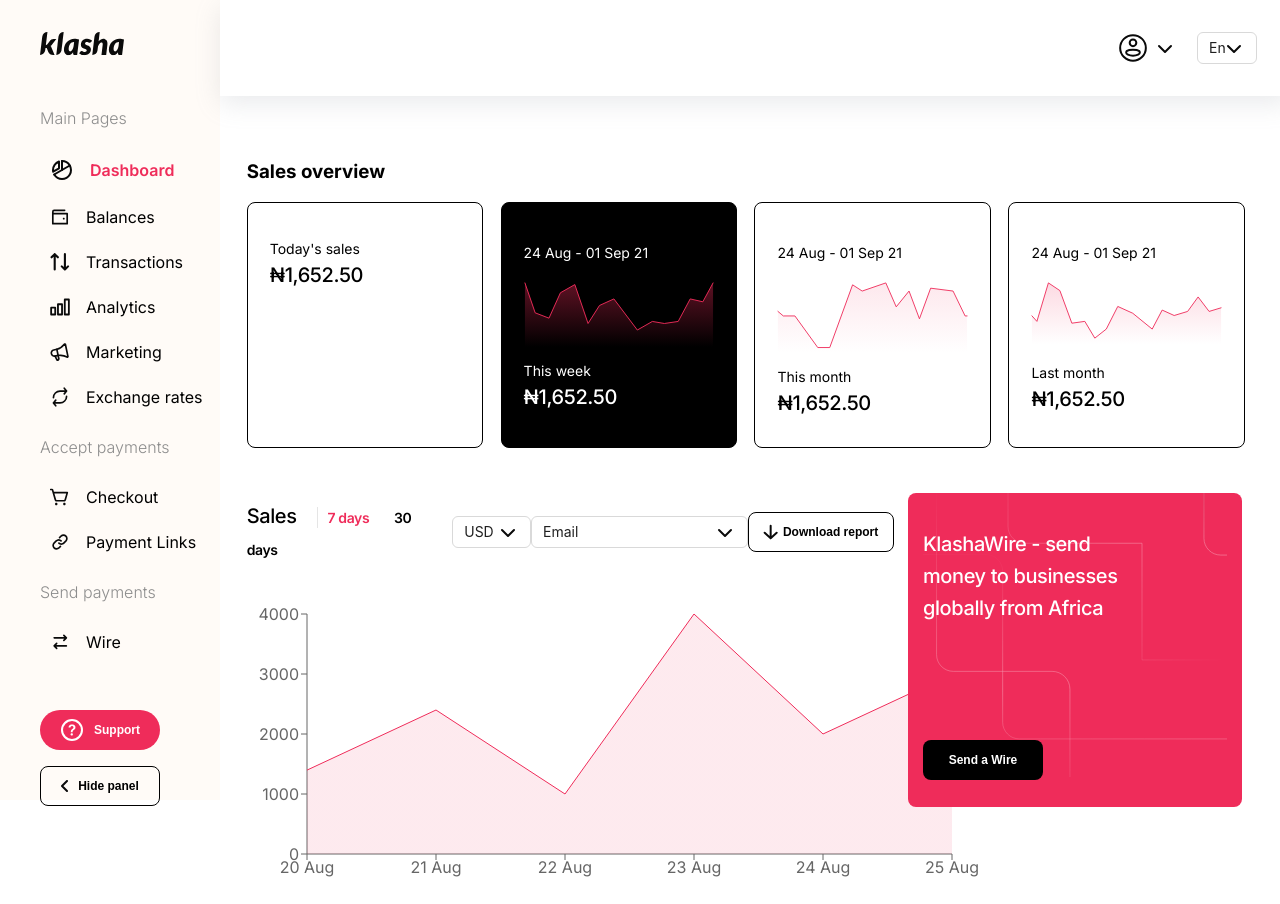
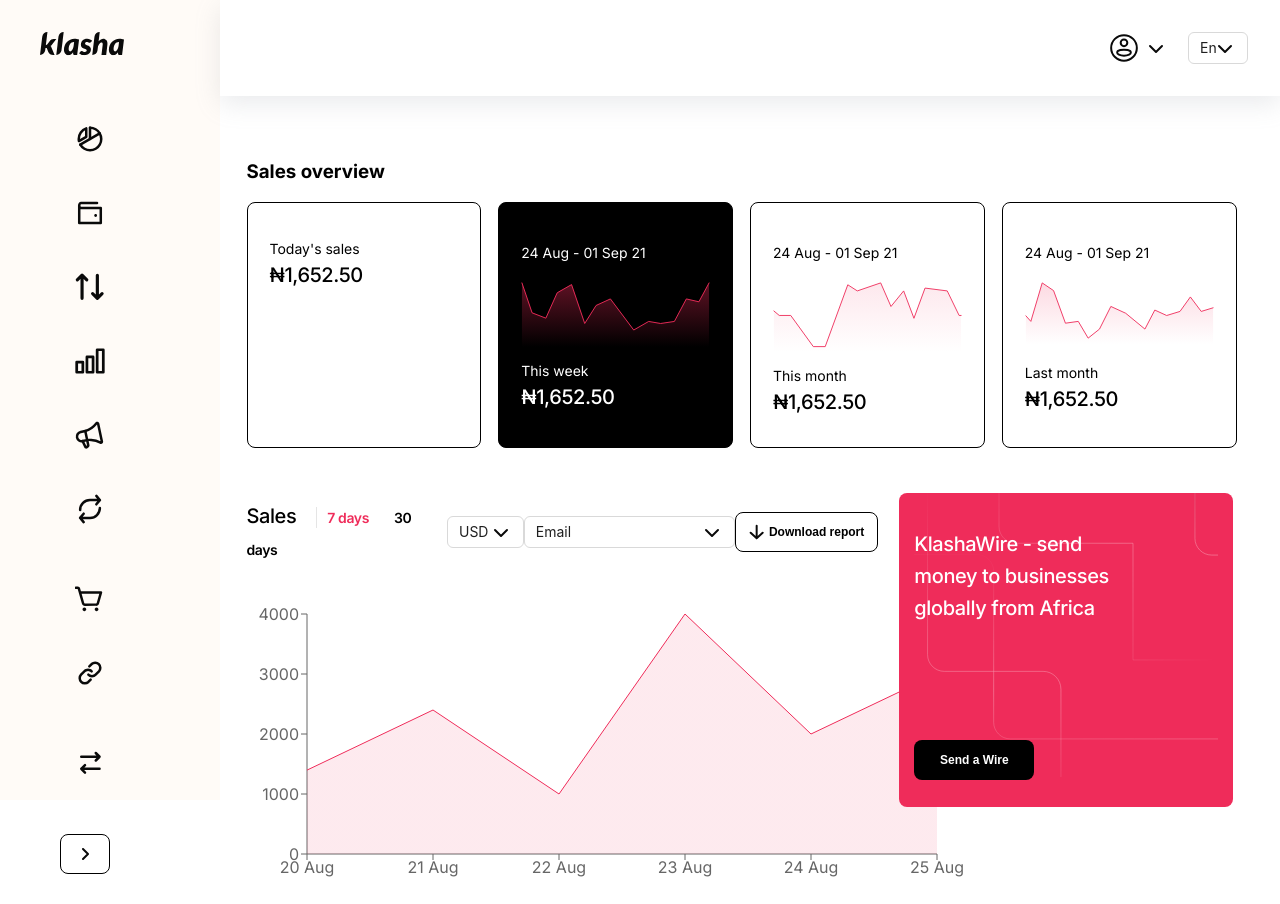
Before and after one commit to nazorm/klasha-test, a React (Create React App) app: page /dashboard in a window 1280 px wide. Both pictures are taken after a click on the button "Hide panel". Built offline with nearby package versions, Linux system fonts and the light colour scheme.

Commit message:
implements closed panel

```diff
--- a/src/layout/Sidebar/index.tsx
+++ b/src/layout/Sidebar/index.tsx
@@ -1,4 +1,4 @@
-import React from 'react';
+import React, { useState } from 'react';
 import styled from 'styled-components';
 import { Link, useLocation, useNavigate } from "react-router-dom";
 import klashaLogo from '../../assets/logo.svg';
@@ -80,6 +80,7 @@
 
 export const SideBarLink = (props: ISideBarLinkProps) => {
     const { title, route, icon } = props;
+
     const location = useLocation();
     const currentPath = location.pathname.toLowerCase();
     const activePath = route.toLowerCase();
@@ -94,18 +95,37 @@
 
     )
 }
+export const SideBarIcon = (props: ISideBarLinkProps) => {
+    const { route, icon } = props;
+    const location = useLocation();
+    const currentPath = location.pathname.toLowerCase();
+    const activePath = route.toLowerCase();
+    return (
+        <li className="closed__item">
+            <Link to={route} className={currentPath === activePath ? "closed-active-item" : "closed-side-bar__item"}>
+                <img src={icon} alt='icon' className={currentPath === activePath ? " closed-icon closed-active-item" : " closed-icon closed-side-bar__item"} />
+            </Link>
+        </li>
+    )
+
+}
 
 export const SideBar = () => {
     const navigate = useNavigate();
+    const [isPanelOpen, setIsPanelOpen] = useState(true);
     const navigateHome = () => {
         navigate("/dashboard");
+    }
+    const togglePanel = () => {
+        setIsPanelOpen(!isPanelOpen)
     }
     return (
         <Wrapper>
             <LogoContainer>
                 <img src={klashaLogo} alt='logo' className='klasha-logo' onClick={navigateHome} />
             </LogoContainer>
-
+            {isPanelOpen ? (
+                <>
                     <MenuContainer>
                         <div className='menu'>
                             <p className='menu__title'>Main Pages</p>
@@ -158,15 +178,66 @@
 
                         <ActionBtns>
                             <SupportBtn className='btn btn-primary'>
-                        <img src={supportIcon} className='support-icon' alt='support' title='support'/>
+                                <img src={supportIcon} className='support-icon' alt='support' title='support' />
                                 Support
                             </SupportBtn>
-                    <SupportBtn className='btn btn-secondary-outline' >
-                    <img src={leftIcon} className='support-icon' alt='hide' title='hide'/>
+                            <SupportBtn className='btn btn-secondary-outline' onClick={togglePanel}>
+                                <img src={leftIcon} className='support-icon' alt='hide' title='hide' />
                                 Hide panel
                             </SupportBtn>
                         </ActionBtns>
                     </MenuContainer>
+                </>
+
+
+            )
+                :
+            (
+                    <ClosedSideBar>
+                        <ul className='closed-bar__list'>
+                            {menuItems.map((item) => {
+                                return (
+                                    <SideBarIcon
+                                        key={item.name}
+                                        route={item.path}
+                                        icon={item.icon}
+                                    />
+
+                                )
+                            })}
+                        </ul>
+                        <ul className='closed-bar__list'>
+                            {acceptMenu.map((item) => {
+                                return (
+                                    <SideBarIcon
+                                        key={item.name}
+                                        route={item.path}
+                                        icon={item.icon}
+                                    />
+
+                                )
+                            })}
+                        </ul>
+                        <ul className='closed-bar__list'>
+                            {sendMenu.map((item) => {
+                                return (
+                                    <SideBarIcon
+                                        key={item.name}
+                                        route={item.path}
+                                        icon={item.icon}
+                                    />
+
+                                )
+                            })}
+                        </ul>
+                        <ClosedSupportBtn className='btn btn-secondary-outline' onClick={togglePanel} >
+                            <img src={leftIcon} className='closed-support-icon' alt='hide' title='hide' />
+                        </ClosedSupportBtn>
+                    </ClosedSideBar>
+              )
+
+            }
+
 
         </Wrapper>
     )
@@ -174,23 +245,20 @@
 
 const Wrapper = styled.div`
         height: 100vh;
-        width: 280px;
         padding-left: 40px;
         background-color:${StyleConstants.COLOR_ACCENT};
-        .support-menu{
-        }
+`;
+
+const MenuContainer = styled.div`
+    padding: 0;
+    height: inherit;
+    width: 280px;
     .menu__title{
         font-size: 16px;
         font-weight: 300;
         line-height: 28px;
         color: ${StyleConstants.COLOR_TEXT_GREY};
     }
-`;
-
-const MenuContainer = styled.div`
-    padding: 0;
-    /* overflow-x: scroll; */
-    height: inherit;
      .side-bar__items{
         padding: 0px;
         margin-top: 0;
@@ -199,7 +267,6 @@
     .side-bar__item{
         list-style-type: none;
         margin: 5px 0;
-        border-radius: 24px;
     }
     .sidebar-icon{
         width: 20px;
@@ -252,6 +319,8 @@
 
 const ActionBtns = styled.div`
  margin-top: 2rem;
+ display: flex;
+ flex-direction: column;
 `;
 
 const SupportBtn = styled(Button)`
@@ -261,3 +330,42 @@
     margin-right: 10px;
    }
 `;
+
+
+const ClosedSideBar = styled.div`
+        width: 100px;
+        height: 100vh;
+        text-align: center;
+
+        .closed-icon{
+            width: 30px;
+            height: 30px;
+        }
+        .closed-bar__list{
+            padding: 0;
+        }
+        .closed__item{
+            list-style-type: none;
+            display: flex;
+            align-items: center;
+            justify-content: center;
+
+        }
+
+      .closed-side-bar__item, .closed-active-item{
+            margin: 5px 2px ;
+            padding: 5px 0;
+            transition: 0.5s;
+      }
+
+`;
+
+const ClosedSupportBtn = styled(Button)`
+   margin-top: 1rem;
+   width: 50px;
+   align-self: center;
+   margin-left: 20%;
+   .closed-support-icon{
+     transform: rotate(180deg);
+   }
+`;
--- a/src/pages/Dashboard/components/SalesSummary.tsx
+++ b/src/pages/Dashboard/components/SalesSummary.tsx
@@ -49,7 +49,7 @@
                 </GraphHead>
 
                 <ChartContainer>
-                    <AreaChart width={735} height={280} data={overviewSalesData}
+                    <AreaChart width={720} height={280} data={overviewSalesData}
                         margin={{ top: 10, right: 30, left: 0, bottom: 0 }}>
                         <defs>
                             <linearGradient id="colorPv" x1="0" y1="0" x2="0" y2="1">
@@ -93,7 +93,7 @@
 
 const GraphContainer = styled.div`
     height: 340px;
-    width: 65%;
+    width: 64%;
     @media only screen and (max-width: 1000px){
         width: 90%;
     }
```
Lines whose indentation alone changed are shown as unchanged.
